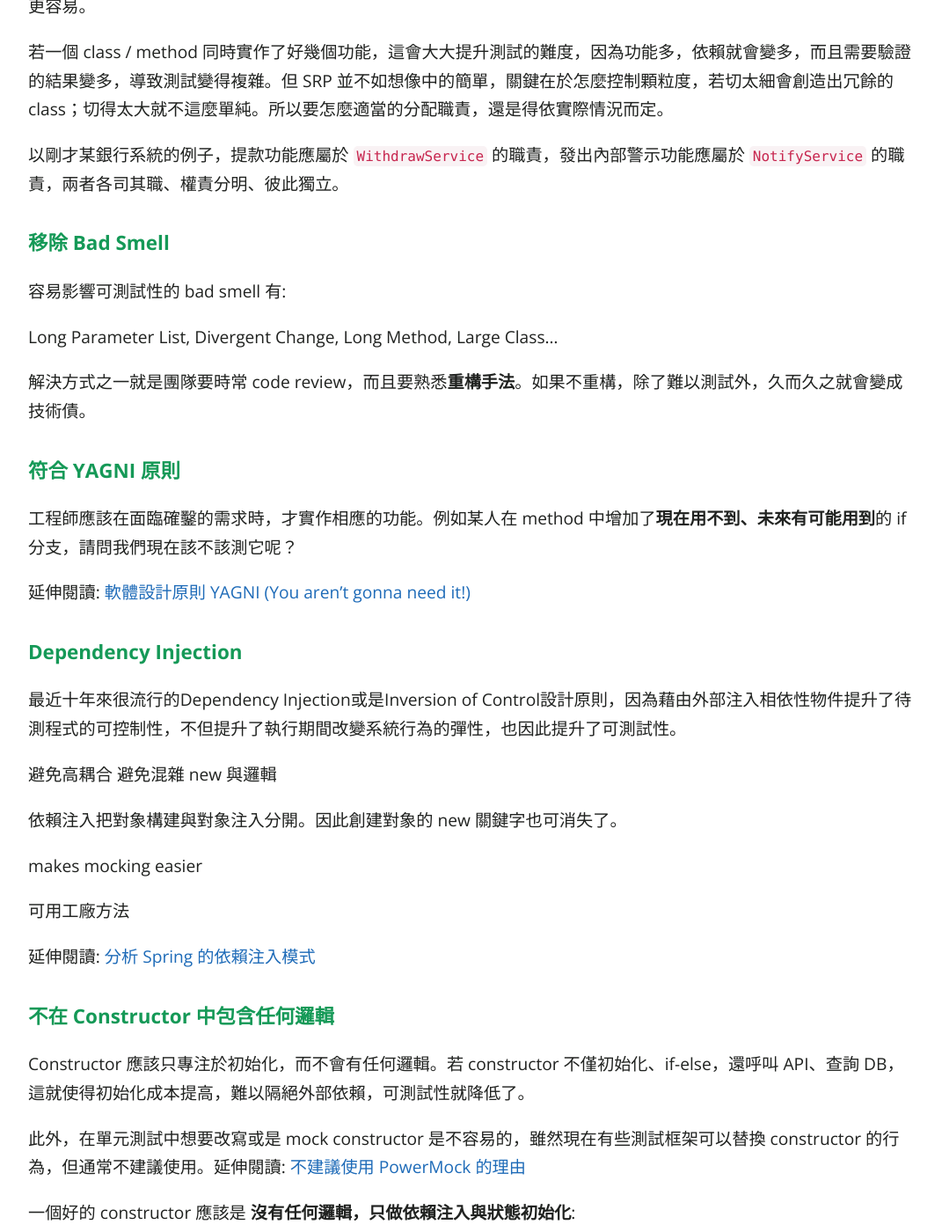
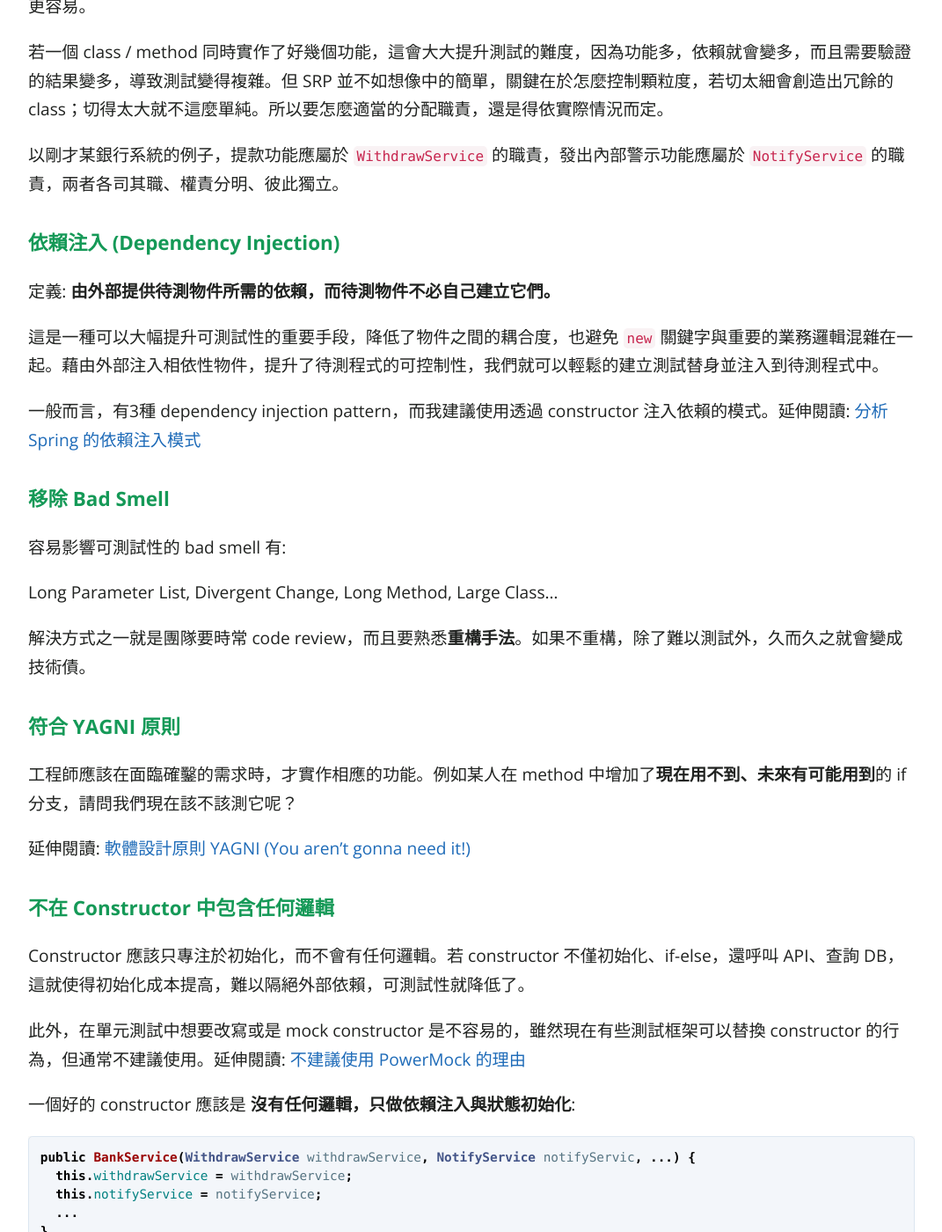
Before and after one commit to KaiSheng714/KaiSheng714.github.io, a Jekyll site: the page built from 2022-07-06-testability.md, in a window 1280 px wide and 1400 px high, scrolled down 2314 px. Shown: the whole window at 88% size, without its empty margins (104-1175 px from the left). Built offline with Jekyll 4.4.1, drawn with Linux system fonts in a browser that asks for light colours; comment, search, counter and statistics services are not loaded; some of the changed text lies outside the part shown.

Commit message:
testability

```diff
--- a/2022-07-06-testability.md
+++ b/2022-07-06-testability.md
@@ -51,6 +51,14 @@ image: /assets/image/testability.png
 
 以剛才某銀行系統的例子，提款功能應屬於 `WithdrawService` 的職責，發出內部警示功能應屬於 `NotifyService` 的職責，兩者各司其職、權責分明、彼此獨立。
 
+### **依賴注入 (Dependency Injection)**
+
+定義: **由外部提供待測物件所需的依賴，而待測物件不必自己建立它們。**
+
+這是一種可以大幅提升可測試性的重要手段，降低了物件之間的耦合度，也避免 `new` 關鍵字與重要的業務邏輯混雜在一起。藉由外部注入相依性物件，提升了待測程式的可控制性，我們就可以輕鬆的建立測試替身並注入到待測程式中。
+
+一般而言，有3種 dependency injection pattern，而我建議使用透過 constructor 注入依賴的模式。延伸閱讀: [分析 Spring 的依賴注入模式](/articles/analyzing-dependency-injection-patterns-in-spring)
+
 
 ### **移除 Bad Smell**
 
@@ -60,27 +68,10 @@ Long Parameter List, Divergent Change, Long Method, Large Class...
 
 解決方式之一就是團隊要時常 code review，而且要熟悉**重構手法**。如果不重構，除了難以測試外，久而久之就會變成技術債。
 
-
 ### **符合 YAGNI 原則**
 工程師應該在面臨確鑿的需求時，才實作相應的功能。例如某人在 method 中增加了**現在用不到、未來有可能用到**的 if 分支，請問我們現在該不該測它呢？
 
 延伸閱讀: [軟體設計原則 YAGNI (You aren't gonna need it!)](https://kaisheng714.github.io/articles/yagni-principle)
-
-### **Dependency Injection**
-
-最近十年來很流行的Dependency Injection或是Inversion of Control設計原則，因為藉由外部注入相依性物件提升了待測程式的可控制性，不但提升了執行期間改變系統行為的彈性，也因此提升了可測試性。
-
-
-避免高耦合 避免混雜 new 與邏輯
-
-依賴注入把對象構建與對象注入分開。因此創建對象的 new 關鍵字也可消失了。
-
-makes mocking easier
-
-可用工廠方法
-
-延伸閱讀: [分析 Spring 的依賴注入模式](/articles/analyzing-dependency-injection-patterns-in-spring)
-
 
 ### **不在 Constructor 中包含任何邏輯**
 Constructor 應該只專注於初始化，而不會有任何邏輯。若 constructor 不僅初始化、if-else，還呼叫 API、查詢 DB，這就使得初始化成本提高，難以隔絕外部依賴，可測試性就降低了。
@@ -114,7 +105,7 @@ TDD 是一種**先從使用者角度寫測試，再回頭撰寫產品程式碼
 - 本文解釋了可測試性及其重要性，並介紹了許多實務上可以提高可測試性的方法。
 - 若工程師覺得單元測試很難寫，原因通常不是不會寫測試，而是產品程式的可測試性太低。他們往往會走入一個誤區，面對一個幾千行、邏輯混亂的方法而想著用十八般武藝、各種框架去寫這個方法的單元測試，結果通常是耗費了大量的時間卻徒勞而無功。
 - 若整個團隊的觀念、基本功如果沒有到位，也不懂如何提高程式的可測試性，則要在組織內推動單元測試是很困難的。
-- 必須先提高可測試性，才會有好的測試程式，接著才能享受自動化測試帶來的甜美果實。
+- 提高產品程式的可測試性，較容易寫出優秀的測試程式，接著才能享受自動化測試帶來的甜美果實。
 
 ### **References**
 - [Software testability](https://en.wikipedia.org/wiki/Software_testability)
```
